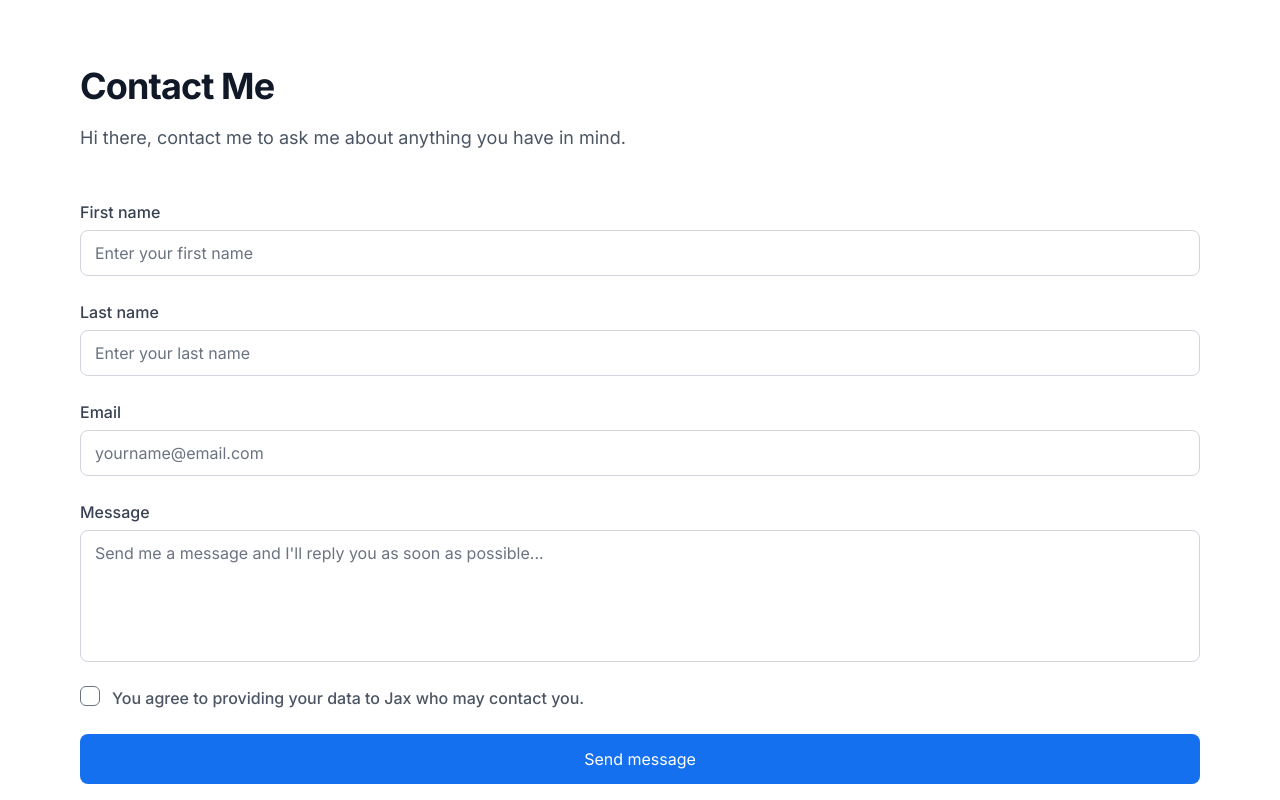
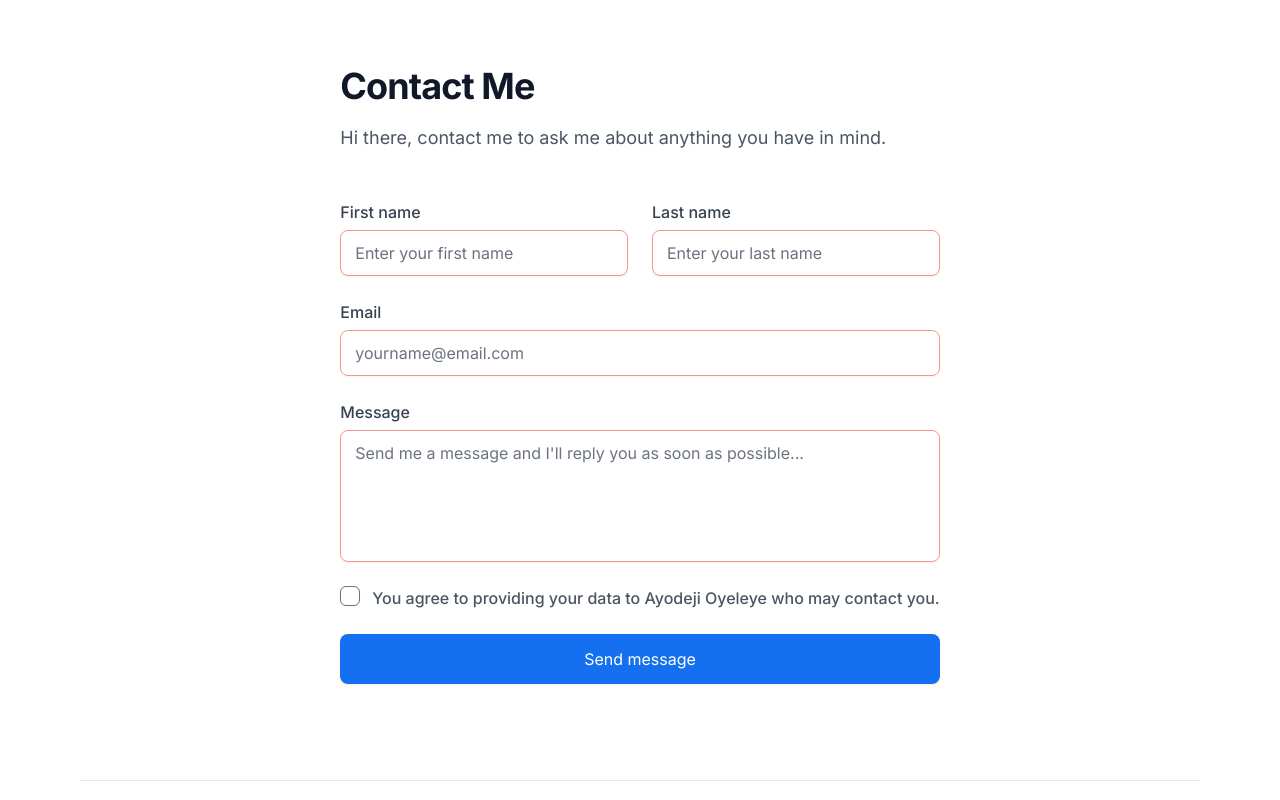
Before and after one commit to ayodeji-jackson/linktree-clone, a React (Vite) app: page /contact in a window 1280 px wide. Shown: the top 800 px of the page. Built offline with nearby package versions, Linux system fonts and the light colour scheme.

Commit message:
desktop view done. form control state styling half done

```diff
--- a/src/components/Contact.jsx
+++ b/src/components/Contact.jsx
@@ -1,42 +1,75 @@
 export function Contact() {
+  const handleSubmit = (e) => {
+    e.preventDefault();
+  };
+
   return (
-    <div>
+    <div className="flex flex-col items-center">
+      <div className="max-w-[720px]">
         <h1 className="font-semibold text-4xl leading-[44px] text-gray-900 tracking-tight mb-4">
           Contact Me
         </h1>
         <p className="text-gray-600 text-lg mb-12">
           Hi there, contact me to ask me about anything you have in mind.
         </p>
-      <form className="flex flex-col gap-6 mb-16">
-        <div className="flex flex-col gap-6">
-          <label>
+        <form className="flex flex-col gap-6 mb-16" onSubmit={handleSubmit}>
+          <div className="flex flex-col gap-6 sm:flex-row w-full">
+            <label className="flex-1">
               First name
-            <input type="text" placeholder="Enter your first name" id="first_name" />
+              <input
+                type="text"
+                required
+                placeholder="Enter your first name"
+                id="first_name"
+              />
             </label>
-          <label>
-            Last name <input type="text" placeholder="Enter your last name" id="last_name" />
+            <label className="flex-1">
+              Last name
+              <input
+                required
+                type="text"
+                placeholder="Enter your last name"
+                id="last_name"
+              />
             </label>
           </div>
           <label>
-          Email <input type="email" placeholder="yourname@email.com" id="email" />
+            Email
+            <input
+              type="email"
+              required
+              placeholder="yourname@email.com"
+              id="email"
+            />
           </label>
           <label>
             Message
-          <textarea id="message"
+            <textarea
+              id="message"
+              required
               className="resize-none h-[132px]"
               placeholder="Send me a message and I'll reply you as soon as possible... "
             ></textarea>
           </label>
           <label className="text-gray-600 flex items-start gap-3">
-          <input type="checkbox" className="w-[20px] h-[20px] rounded-md" />
+            <input
+              type="checkbox"
+              className="w-[20px] h-[20px] rounded-md text-white"
+              required
+            />
             <span>
-            You agree to providing your data to Jax who may contact you.
+              You agree to providing your data to Ayodeji Oyeleye who may
+              contact you.
             </span>
           </label>
-        <button className="bg-[#1570EF] hover:bg-[#175CD3] disabled:bg-[#B2DDFF] focus:border-[#1570EF] text-white py-3 px-[20px]" id="btn__submit">
+          <button
+            className="bg-[#1570EF] hover:bg-[#175CD3] disabled:bg-[#B2DDFF] focus:border-[#1570EF] text-white py-3 px-[20px]"
+            id="btn__submit"
+          >
             Send message
           </button>
         </form>
       </div>
+    </div>
   );
 }
--- a/src/components/Home.jsx
+++ b/src/components/Home.jsx
@@ -46,7 +46,12 @@ export function Home() {
           <span className="opacity-0 hover:opacity-100 transition-opacity absolute bg-[rgba(52,64,84,0.75)] rounded-full inset-0">
             <img src={camera} className="absolute inset-x-9 inset-y-[70%]" />
           </span>
-          <img src={img} id="profile__img" alt="jax's profile picture" className="h-[5.5rem] w-[5.5rem] rounded-full" />
+          <img
+            src={img}
+            id="profile__img"
+            alt="jax's profile picture"
+            className="h-[5.5rem] w-[5.5rem] rounded-full"
+          />
         </div>
         <h1 className="font-bold text-lg text-grey-900 mb-8" id="twitter">
           jax_emmanuel
@@ -56,16 +61,13 @@ export function Home() {
         </span>
         <div className="flex flex-col gap-6 w-full mb-6">
           {links.map(({ id, to, text }) => (
-            <a
-              href={to}
-              id={id}
-              key={id}
-              className="link"
-            >
+            <a href={to} id={id} key={id} className="link">
               {text}
             </a>
           ))}
-          <Link to="/contact" id="contact" className="link">Contact</Link>
+          <Link to="/contact" id="contact" className="link">
+            Contact Me
+          </Link>
         </div>
         <div className="flex pt-6 pb-8 gap-6">
           <img src={slack} alt="slack logo" />
--- a/src/index.css
+++ b/src/index.css
@@ -1,4 +1,4 @@
-@import url('https://fonts.googleapis.com/css2?family=Inter:wght@400;500;700&display=swap');
+@import url("https://fonts.googleapis.com/css2?family=Inter:wght@400;500;700&display=swap");
 
 :root {
   font-family: Inter, Avenir, Helvetica, Arial, sans-serif;
@@ -58,10 +58,11 @@ button {
   form label {
     @apply text-gray-700 font-medium;
   }
-  form label > :first-child, form button {
-    @apply focus:[box-shadow:0px_1px_2px_rgba(16,_24,_40,_0.05),_0px_0px_0px_4px_#D1E9FF];
+  form label > :first-child,
+  form button {
+    @apply [box-shadow:0px_1px_2px_rgba(16,_24,_40,_0.05)] valid:focus:[box-shadow:0px_1px_2px_rgba(16,_24,_40,_0.05),_0px_0px_0px_4px_#D1E9FF];
   }
   form label > :first-child:not(input[type="checkbox"]) {
-    @apply block font-normal mt-[6px] rounded-lg border border-gray-300 py-[10px] px-[14px] w-full;
+    @apply block font-normal mt-[6px] rounded-lg border border-gray-300 py-[10px] px-[14px] w-full valid:border-[#84CAFF] invalid:border-[#F89687] focus:invalid:[box-shadow:0px_1px_2px_rgba(16,_24,_40,_0.05),_0px_0px_0px_4px_#FFD3CC];
   }
 }
```
Lines whose indentation alone changed are shown as unchanged.
